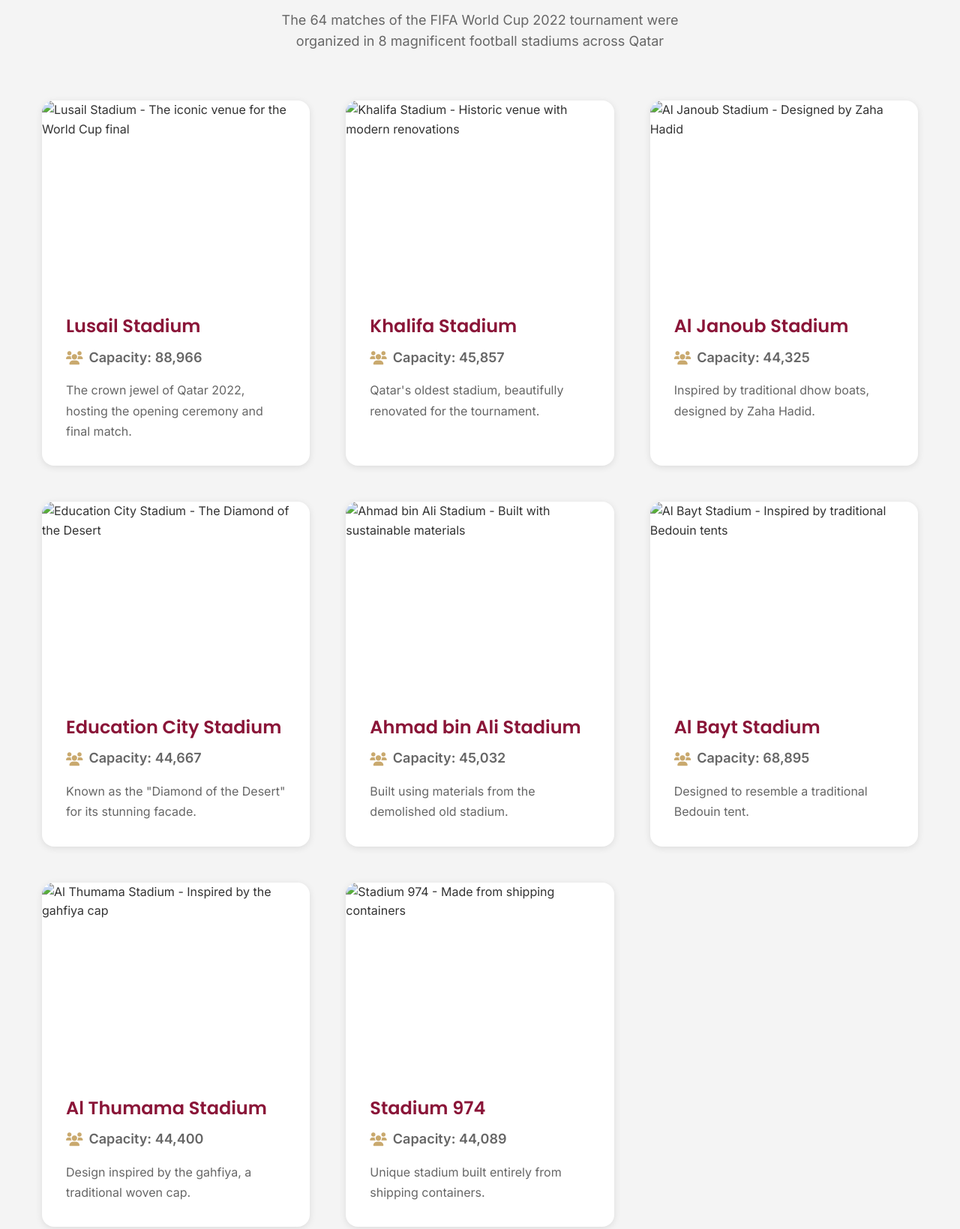
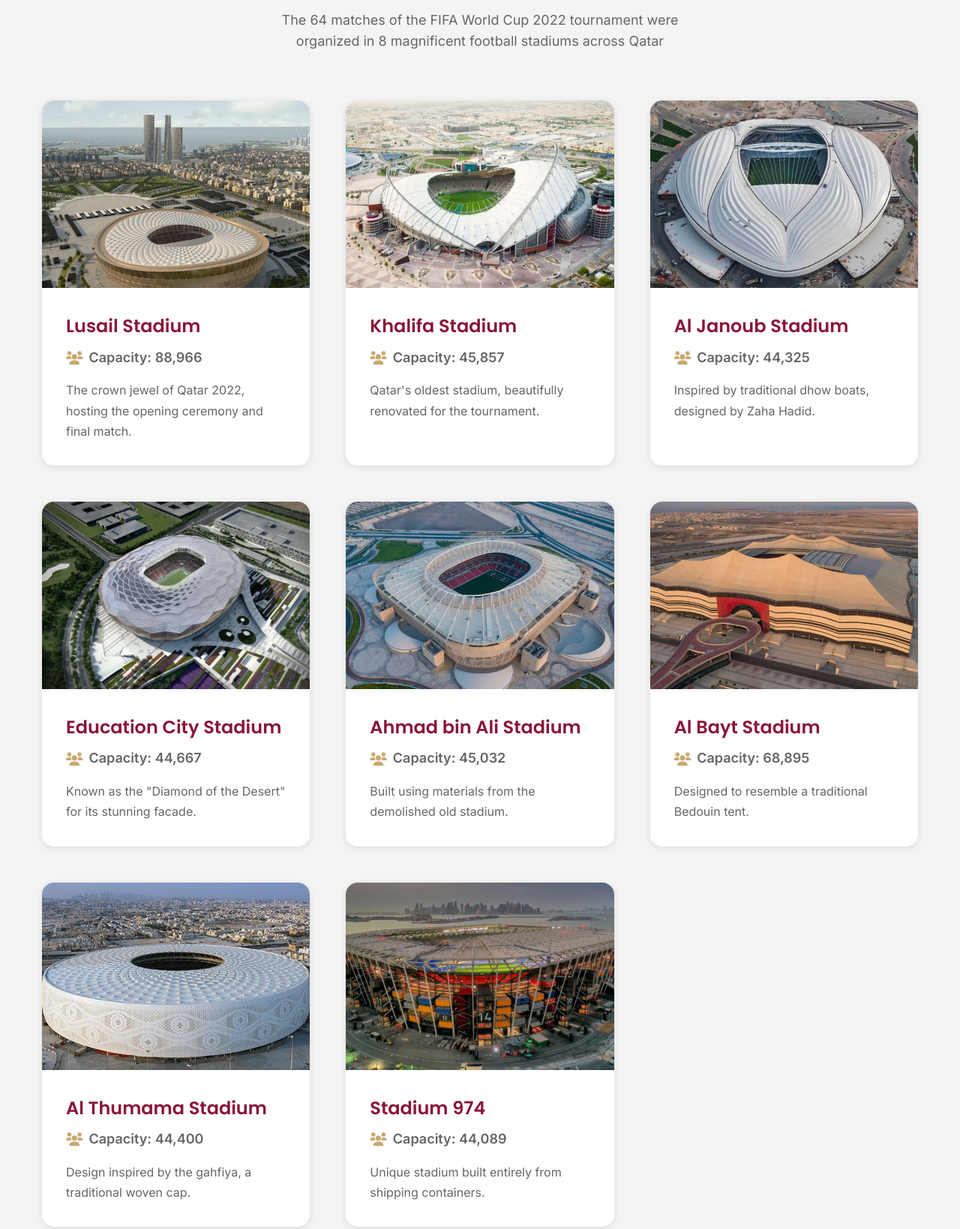
Before and after one commit to karimhelal/Fifa-World-Cup-Qatar-2022, a plain HTML site: page index.html in a window 1280 px wide. Shown: the part 925-2564 px from the top of the page at 75% size. Drawn offline with Linux system fonts and the light colour scheme.

Commit message:
Update index.html

```diff
--- a/index.html
+++ b/index.html
@@ -7,7 +7,7 @@
   <meta name="keywords" content="FIFA, World Cup, Qatar 2022, football, soccer, stadiums">
   <title>FIFA World Cup Qatar 2022</title>
 
-  <!-- CSS Style File - Updated path -->
+  <!-- CSS Style File -->
   <link rel="stylesheet" href="style.css">
 
   <!-- Google Fonts -->
@@ -100,7 +100,7 @@
         <div class="stadiums-grid">
           <article class="stadium-card">
             <div class="stadium-image">
-              <img src="images/lusail-stadium.jpg" alt="Lusail Stadium - The iconic venue for the World Cup final">
+              <img src="images/lusail stadium.jpg" alt="Lusail Stadium - The iconic venue for the World Cup final">
             </div>
             <div class="stadium-info">
               <h3 class="stadium-name">Lusail Stadium</h3>
@@ -114,7 +114,7 @@
 
           <article class="stadium-card">
             <div class="stadium-image">
-              <img src="images/khalifa-stadium.jpg" alt="Khalifa Stadium - Historic venue with modern renovations">
+              <img src="images/khalifa stadium.jpg" alt="Khalifa Stadium - Historic venue with modern renovations">
             </div>
             <div class="stadium-info">
               <h3 class="stadium-name">Khalifa Stadium</h3>
@@ -128,7 +128,7 @@
 
           <article class="stadium-card">
             <div class="stadium-image">
-              <img src="images/al-janoup-stadium.jpg" alt="Al Janoub Stadium - Designed by Zaha Hadid">
+              <img src="images/al janoup stadium.jpg" alt="Al Janoub Stadium - Designed by Zaha Hadid">
             </div>
             <div class="stadium-info">
               <h3 class="stadium-name">Al Janoub Stadium</h3>
@@ -142,7 +142,7 @@
 
           <article class="stadium-card">
             <div class="stadium-image">
-              <img src="images/education-city-stadium.jpg" alt="Education City Stadium - The Diamond of the Desert">
+              <img src="images/education city stadium.jpg" alt="Education City Stadium - The Diamond of the Desert">
             </div>
             <div class="stadium-info">
               <h3 class="stadium-name">Education City Stadium</h3>
@@ -156,7 +156,7 @@
 
           <article class="stadium-card">
             <div class="stadium-image">
-              <img src="images/ahmed-bin-ali-stadium.jpg" alt="Ahmad bin Ali Stadium - Built with sustainable materials">
+              <img src="images/ahmed bin ali stadium.jpg" alt="Ahmad bin Ali Stadium - Built with sustainable materials">
             </div>
             <div class="stadium-info">
               <h3 class="stadium-name">Ahmad bin Ali Stadium</h3>
@@ -170,7 +170,7 @@
 
           <article class="stadium-card">
             <div class="stadium-image">
-              <img src="images/albayt-stadium.jpg" alt="Al Bayt Stadium - Inspired by traditional Bedouin tents">
+              <img src="images/albayt stadium.jpg" alt="Al Bayt Stadium - Inspired by traditional Bedouin tents">
             </div>
             <div class="stadium-info">
               <h3 class="stadium-name">Al Bayt Stadium</h3>
@@ -184,7 +184,7 @@
 
           <article class="stadium-card">
             <div class="stadium-image">
-              <img src="images/thumama-stadium.jpg" alt="Al Thumama Stadium - Inspired by the gahfiya cap">
+              <img src="images/thumama stadium.jpg" alt="Al Thumama Stadium - Inspired by the gahfiya cap">
             </div>
             <div class="stadium-info">
               <h3 class="stadium-name">Al Thumama Stadium</h3>
@@ -198,7 +198,7 @@
 
           <article class="stadium-card">
             <div class="stadium-image">
-              <img src="images/974-stadium.jpg" alt="Stadium 974 - Made from shipping containers">
+              <img src="images/974 stadium.jpg" alt="Stadium 974 - Made from shipping containers">
             </div>
             <div class="stadium-info">
               <h3 class="stadium-name">Stadium 974</h3>
@@ -239,7 +239,7 @@
           </div>
 
           <div class="tournament-bracket">
-            <img src="images/tournament-bracket.png" alt="FIFA World Cup 2022 Tournament Bracket">
+            <img src="images/Capture.PNG" alt="FIFA World Cup 2022 Tournament Bracket">
           </div>
         </div>
       </div>
@@ -315,7 +315,7 @@
               <div class="player-card silver">
                 <div class="player-rank">2</div>
                 <img src="images/FRA.jpg" alt="France flag" class="flag">
-                <img src="images/griezmann.jpg" alt="Antoine Griezmann" class="player-photo">
+                <img src="images/grezman.jpg" alt="Antoine Griezmann" class="player-photo">
                 <div class="player-info">
                   <span class="player-name">Antoine Griezmann</span>
                   <span class="player-country">France</span>
@@ -326,7 +326,7 @@
               <div class="player-card bronze">
                 <div class="player-rank">3</div>
                 <img src="images/CRO.jpg" alt="Croatia flag" class="flag">
-                <img src="images/perisic.jpg" alt="Ivan Perišić" class="player-photo">
+                <img src="images/presic.jpg" alt="Ivan Perišić" class="player-photo">
                 <div class="player-info">
                   <span class="player-name">Ivan Perišić</span>
                   <span class="player-country">Croatia</span>
```
